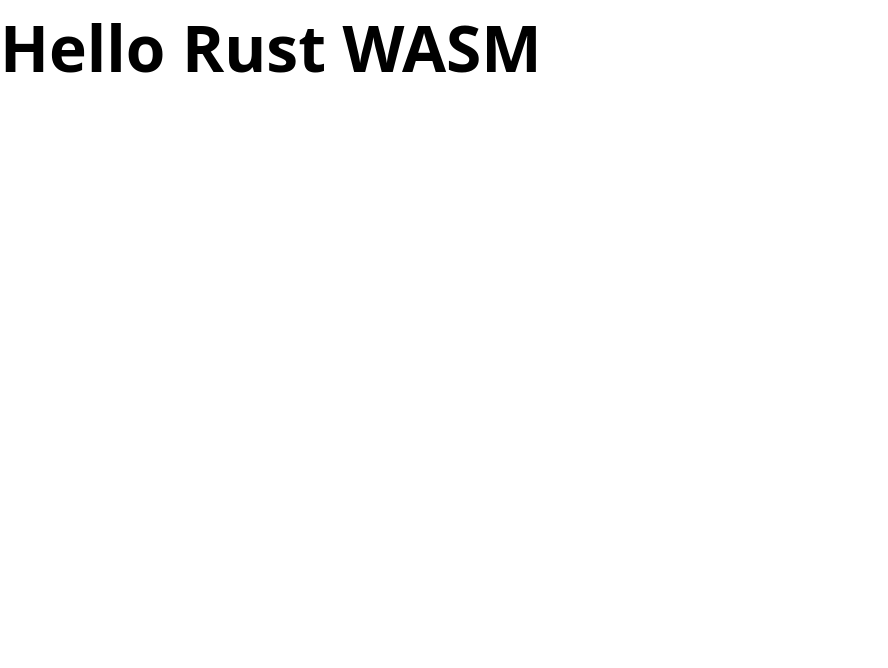
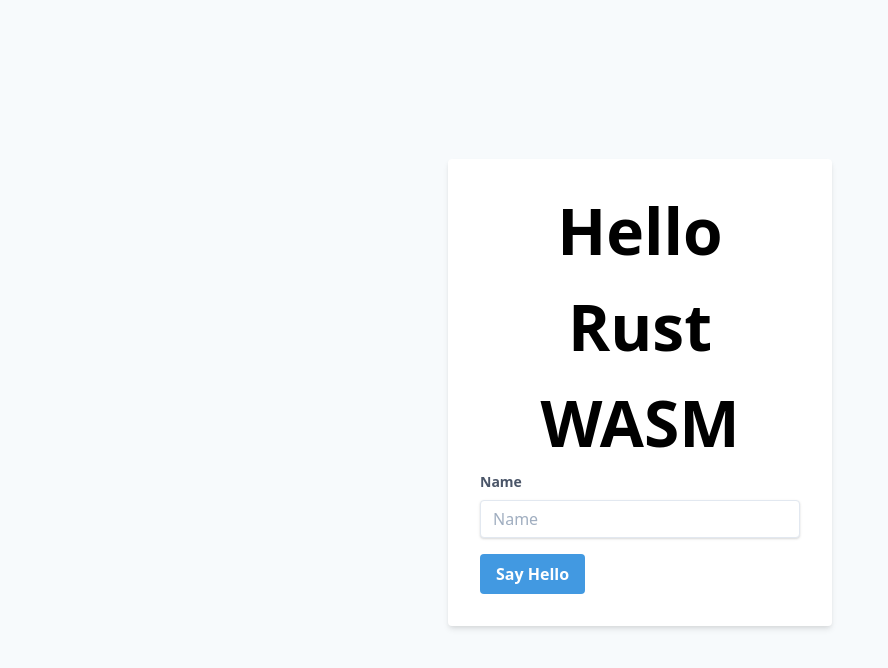
Before and after one commit to AlexEales/wasm-hello-rust, a website built with Parcel: page src/index.html in a window 1280 px wide. Shown: the whole page, without its empty margins (0-888 px from the left). Built offline with nearby package versions, Linux system fonts and the light colour scheme.

Commit message:
Created simple form for example

```diff
--- a/src/index.html
+++ b/src/index.html
@@ -10,8 +10,28 @@
     <link rel="stylesheet" href="styles.scss">
 </head>
 <body>
-    <main class="container">
-        <h1 class="title font-bold text-6xl">Hello Rust WASM</h1>
+    <main class="bg-gray-100 h-screen flex flex-col justify-center items-center">
+        <div class="col max-w-sm bg-white shadow-md rounded px-8 pt-6 pb-4 mb-4">
+            <h1 class="title font-bold text-6xl text-center">Hello Rust WASM</h1>
+
+            <form class="">
+                <div class="mb-4">
+                    <label class="block text-gray-700 text-sm font-bold mb-2" for="username">
+                        Name
+                    </label>
+                    <input
+                            class="shadow appearance-none border rounded w-full py-2 px-3 mb-4 text-gray-700 leading-tight focus:outline-none focus:shadow-outline"
+                            id="nameInput"
+                            type="text"
+                            placeholder="Name">
+                    <button
+                            class="bg-blue-500 hover:bg-blue-700 text-white font-bold py-2 px-4 rounded"
+                            type="submit">
+                        Say Hello
+                    </button>
+                </div>
+            </form>
+        </div>
     </main>
 
     <script src="./index.ts"></script>
```
